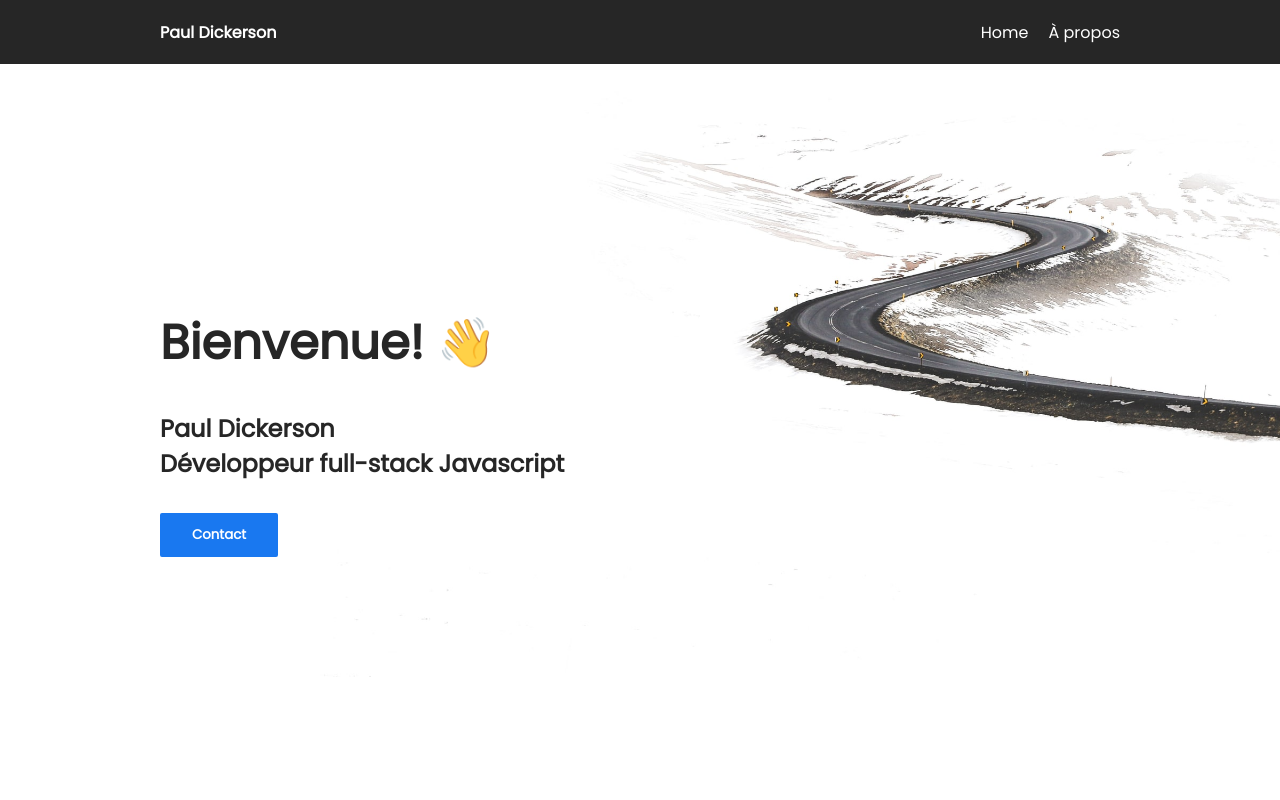
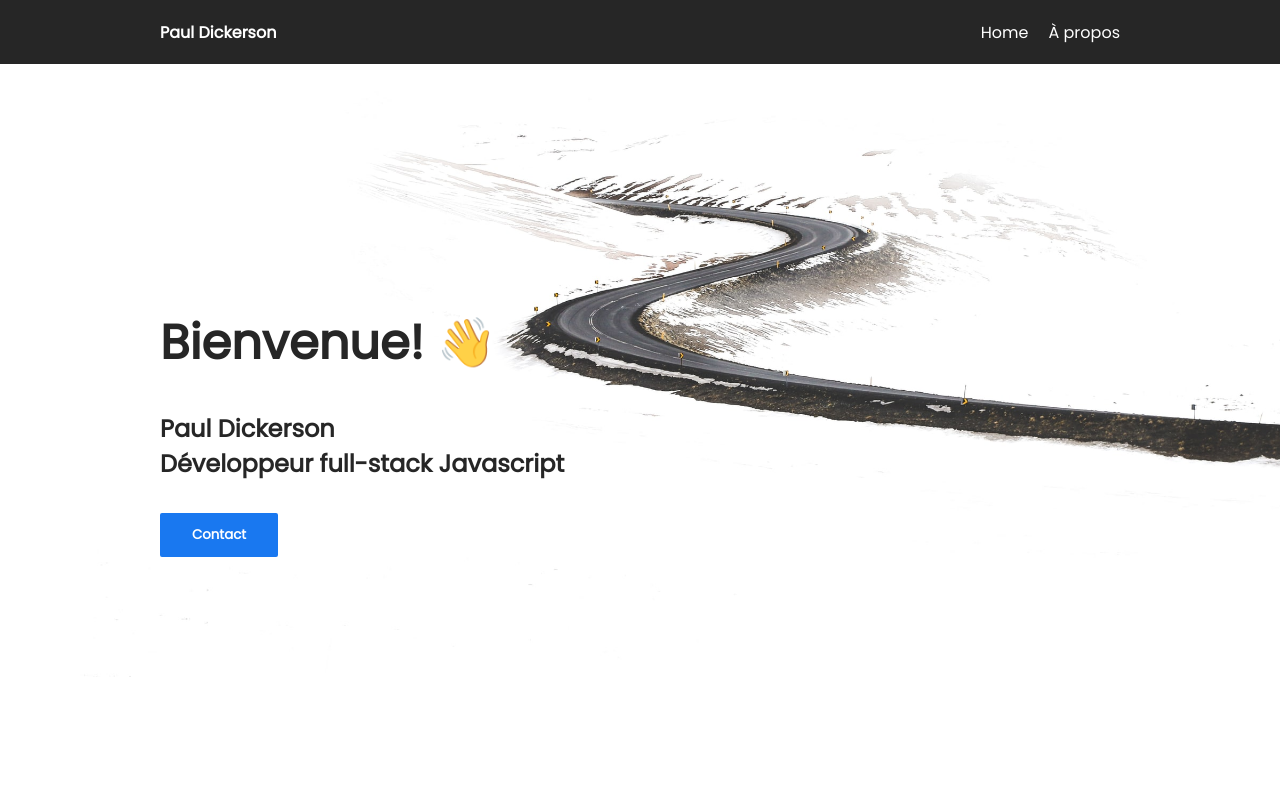
Before and after one commit to pauldkn/portfolio, a React (Create React App) app: page / in a window 1280 px wide. Shown: the top 800 px of the page. Built offline with nearby package versions, Linux system fonts and the light colour scheme.

Commit message:
Github pages

```diff
--- a/public/index.html
+++ b/public/index.html
@@ -24,7 +24,7 @@
       work correctly both with client-side routing and a non-root public URL.
       Learn how to configure a non-root public URL by running `npm run build`.
     -->
-    <title>React App</title>
+    <title>Paul Dickerson</title>
   </head>
   <body>
     <noscript>You need to enable JavaScript to run this app.</noscript>
--- a/src/styles/home.scss
+++ b/src/styles/home.scss
@@ -21,7 +21,7 @@ section:not(:first-of-type) h1 {
   background-repeat: no-repeat;
   background-size: cover;
   background-position-y: -15rem;
-  background-position-x: 20rem;
+  background-position-x: 5rem;
   .greetings {
     margin: auto 0;
     color: base.$dark-grey;
@@ -117,6 +117,8 @@ section:not(:first-of-type) h1 {
   }
 }
 
+// ----------------------------------------
+// RESPONSIVENESS : CONTACT SECTION
 @media (max-width: 1000px) {
   .contact-options {
     flex-direction: column;
```
